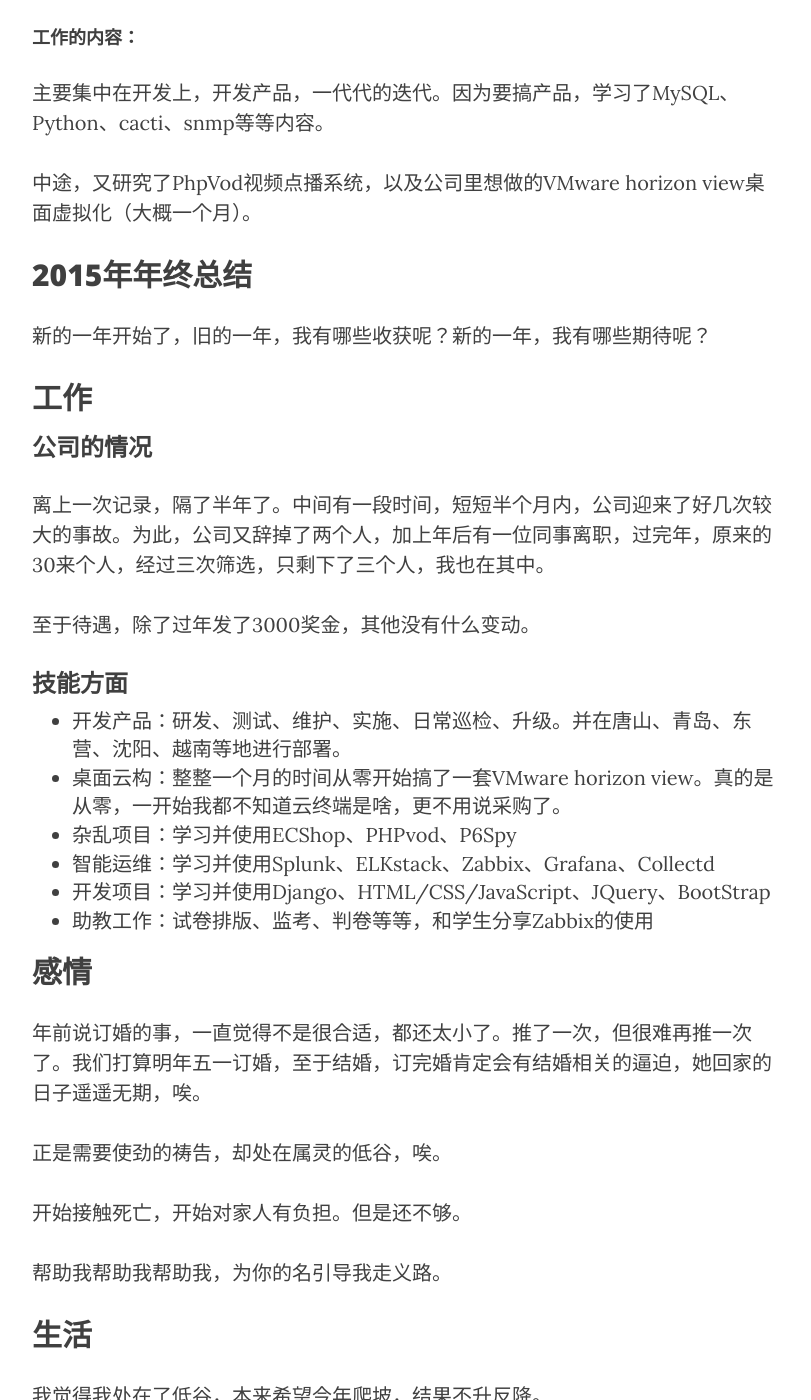
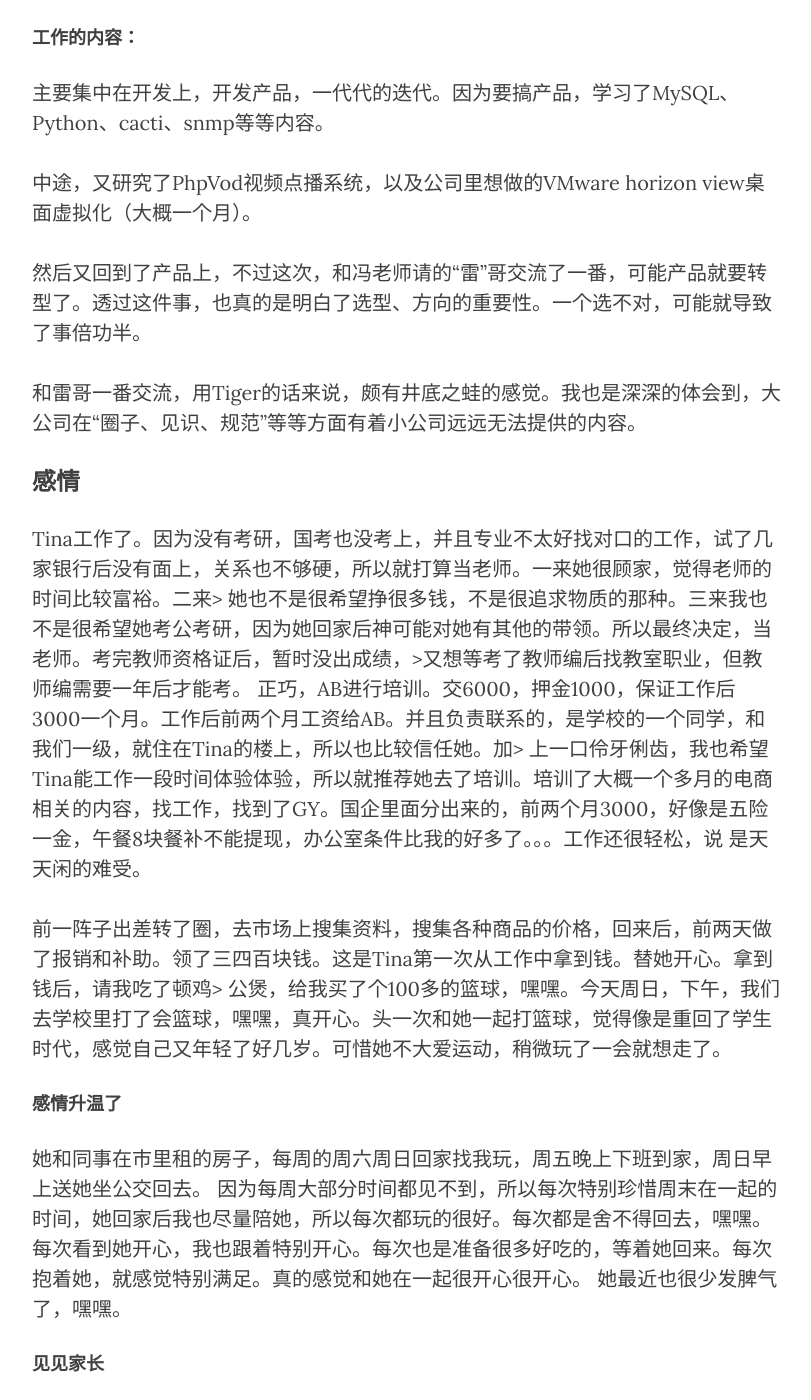
Before and after one commit to lifetime-recorder/lifetime-recorder.github.io, a Jekyll site: the page built from _posts/002-qiaoantong/2016-02-03-002-qiaoantong-2015.md, in a window 1280 px wide and 1400 px high, scrolled down 1977 px. Shown: the whole window, without its empty margins (233-1044 px from the left). Built offline with Jekyll 4.4.1, drawn with Linux system fonts in a browser that asks for light colours; nearby versions of some CDN libraries; some web fonts are replaced; some of the changed text lies outside the part shown.

Commit message:
complete article.

```diff
--- a/_posts/002-qiaoantong/2016-02-03-002-qiaoantong-2015.md
+++ b/_posts/002-qiaoantong/2016-02-03-002-qiaoantong-2015.md
@@ -48,6 +48,48 @@
 
 中途，又研究了PhpVod视频点播系统，以及公司里想做的VMware horizon view桌面虚拟化（大概一个月）。
 
+然后又回到了产品上，不过这次，和冯老师请的“雷”哥交流了一番，可能产品就要转型了。透过这件事，也真的是明白了选型、方向的重要性。一个选不对，可能就导致了事倍功半。
+
+和雷哥一番交流，用Tiger的话来说，颇有井底之蛙的感觉。我也是深深的体会到，大公司在“圈子、见识、规范”等等方面有着小公司远远无法提供的内容。
+
+### 感情
+
+Tina工作了。因为没有考研，国考也没考上，并且专业不太好找对口的工作，试了几家银行后没有面上，关系也不够硬，所以就打算当老师。一来她很顾家，觉得老师的时间比较富裕。二来>
+她也不是很希望挣很多钱，不是很追求物质的那种。三来我也不是很希望她考公考研，因为她回家后神可能对她有其他的带领。所以最终决定，当老师。考完教师资格证后，暂时没出成绩，>又想等考了教师编后找教室职业，但教师编需要一年后才能考。
+正巧，AB进行培训。交6000，押金1000，保证工作后3000一个月。工作后前两个月工资给AB。并且负责联系的，是学校的一个同学，和我们一级，就住在Tina的楼上，所以也比较信任她。加>
+上一口伶牙俐齿，我也希望Tina能工作一段时间体验体验，所以就推荐她去了培训。培训了大概一个多月的电商相关的内容，找工作，找到了GY。国企里面分出来的，前两个月3000，好像是五险一金，午餐8块餐补不能提现，办公室条件比我的好多了。。。工作还很轻松，说
+是天天闲的难受。
+
+前一阵子出差转了圈，去市场上搜集资料，搜集各种商品的价格，回来后，前两天做了报销和补助。领了三四百块钱。这是Tina第一次从工作中拿到钱。替她开心。拿到钱后，请我吃了顿鸡>
+公煲，给我买了个100多的篮球，嘿嘿。今天周日，下午，我们去学校里打了会篮球，嘿嘿，真开心。头一次和她一起打篮球，觉得像是重回了学生时代，感觉自己又年轻了好几岁。可惜她不大爱运动，稍微玩了一会就想走了。
+
+#### 感情升温了
+
+她和同事在市里租的房子，每周的周六周日回家找我玩，周五晚上下班到家，周日早上送她坐公交回去。
+因为每周大部分时间都见不到，所以每次特别珍惜周末在一起的时间，她回家后我也尽量陪她，所以每次都玩的很好。每次都是舍不得回去，嘿嘿。
+每次看到她开心，我也跟着特别开心。每次也是准备很多好吃的，等着她回来。每次抱着她，就感觉特别满足。真的感觉和她在一起很开心很开心。
+她最近也很少发脾气了，嘿嘿。
+
+#### 见见家长
+
+9月3日，国家大阅兵放假。我陪她回了趟家。去了她的老家，这是第二次去了吧。马上10月1号了，她也要和我回一趟老家。
+
+最近，看到了漂亮的html5界面，想给她做一个特别的礼物，嘿嘿。
+
+
+### 生活
+
+和神的关系，有所改善，但是还是输多胜少。最近几天，感觉要好一些。
+唉，说实话，因为培训带来亏损真是特别的大，越来越体会到这一点。不过经过这样一个过程，也去掉了原来心里的一些杂质，就是对神的爱不够单纯。不单单是因为神，而且还是因为想对>
+付罪所以要保持和神的关系，想得到属灵长辈的称赞而保持和神的关系。渐渐的，神转移我的焦点。这次爬起来，我感觉我对神的爱应该会单纯很多。
+
+求主保守。
+
+### 大学
+
+离开了，工作了，才珍惜。
+无忧无虑，想做什么就做什么。可以和爱人逛操场、压马路、一起上自习、看电视、坐在湖边聊天、吹夜风、在雨中奔跑……
+想玩啥游戏就玩啥游戏、想打球就打球、想学什么技能就学什么技能、想睡到几点就睡到几点。4年啊……
 
 ## 2015年年终总结
 
```
